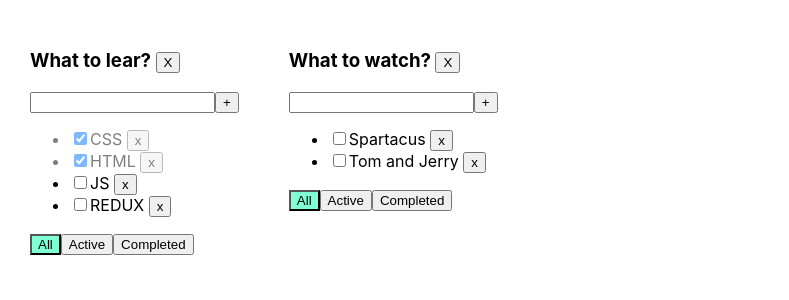
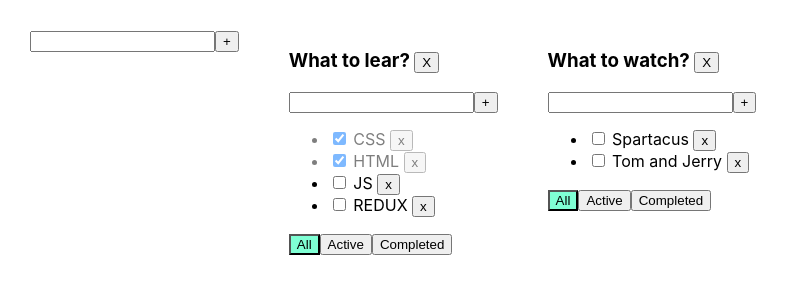
Before and after one commit to borec22/TODOLIST, a React (Create React App) app: page / in a window 1280 px wide. Shown: the top 300 px of the page, without its empty margins (0-789 px from the left). Built offline with nearby package versions, Linux system fonts and the light colour scheme.

Commit message:
06 AddItemForm, EditableSpan

```diff
--- /dev/null
+++ b/src/AddItemForm.tsx
@@ -0,0 +1,43 @@
+import React, {ChangeEvent, KeyboardEvent, useState} from 'react';
+
+type AddItemFormPropsType = {
+   addItem: (title: string) => void
+}
+
+export function AddItemForm(props: AddItemFormPropsType) {
+   const [title, setTitle] = useState('');
+   const [error, setError] = useState<string | null>(null);
+
+   const onChangeTitleTaskHandler = (e: ChangeEvent<HTMLInputElement>) => {
+      setTitle(e.currentTarget.value);
+   }
+
+   const add = () => {
+      if (title.trim() == '') {
+         setError('Field is required');
+         return;
+      }
+
+      props.addItem(title);
+      setTitle('');
+   }
+
+   const onKeyPressHandler = (e: KeyboardEvent<HTMLInputElement>) => {
+      setError(null);
+      if (e.ctrlKey && e.key === 'Enter') {
+         add();
+      }
+   }
+
+   return (
+      <div>
+         <input value={title}
+                onChange={onChangeTitleTaskHandler}
+                onKeyPress={onKeyPressHandler}
+                className={error ? 'error' : ''}
+         />
+         <button onClick={add}>+</button>
+         {error && <div className='error-message'>{error}</div>}
+      </div>
+   );
+}
--- a/src/App.tsx
+++ b/src/App.tsx
@@ -2,6 +2,7 @@ import React, {useState} from 'react';
 import './App.css';
 import {TaskType, Todolist} from './Todolist';
 import {v1} from 'uuid';
+import {AddItemForm} from './AddItemForm';
 
 declare global {
    interface Window {
@@ -59,6 +60,23 @@ function App() {
 
       setTasks({...tasks});
    }
+   const addTodolist = (title: string) => {
+      let todolist: TodolistType = {
+         id: v1(),
+         title,
+         filter: 'all'
+      }
+      setTodolists([todolist, ...todolists]);
+      setTasks({
+         ...tasks,
+         [todolist.id]: []
+      });
+   }
+   const changeTodolistTitle = (title: string, todolistId: string) => setTodolists(
+      todolists.map(t => t.id === todolistId ? {...t, title} : t)
+   );
+
+
    const removeTask = (taskId: string, todoListID: string) => {
       setTasks({
          ...tasks,
@@ -72,10 +90,16 @@ function App() {
          [todoListID]: [newTask, ...tasks[todoListID]]
       });
    }
-   const statusTask = (id: string, isDone: boolean, todoListID: string) => {
+   const changeStatusTask = (id: string, isDone: boolean, todoListID: string) => {
       setTasks({
          ...tasks,
          [todoListID]: tasks[todoListID].map(task => task.id === id ? {...task, isDone} : task)
+      });
+   }
+   const changeTitleTask = (id: string, title: string, todoListID: string) => {
+      setTasks({
+         ...tasks,
+         [todoListID]: tasks[todoListID].map(task => task.id === id ? {...task, title} : task)
       });
    }
    const changeFilter = (filter: FilterType, todoListID: string) => {
@@ -84,6 +108,7 @@ function App() {
 
    return (
       <div className="App">
+         <AddItemForm addItem={addTodolist}/>
          {todolists.map(t => {
             const filteredTasks = filterTasks(tasks[t.id], t.filter);
             return (
@@ -95,9 +120,11 @@ function App() {
                   removeTask={removeTask}
                   changeFilter={changeFilter}
                   addTask={addTask}
-                  statusTask={statusTask}
+                  changeStatusTask={changeStatusTask}
+                  changeTitleTask={changeTitleTask}
                   filter={t.filter}
                   removeTodoList={removeTodoList}
+                  changeTodolistTitle={changeTodolistTitle}
                />
             );
          })}
--- /dev/null
+++ b/src/EditableSpan.tsx
@@ -0,0 +1,23 @@
+import React, {ChangeEvent, useState} from 'react';
+
+type EditableSpanProps = {
+   title: string
+   onChange: (value: string) => void
+}
+
+export function EditableSpan(props: EditableSpanProps) {
+   let [editMode, setEditMode] = useState<boolean>(false);
+   let [title, setTitle] = useState<string>(props.title);
+
+   let onTitleChangeHandler = (e: ChangeEvent<HTMLInputElement>) => setTitle(e.currentTarget.value);
+   const activateEditMode = () => setEditMode(true);
+   const deactivateEditMode = () => {
+      setEditMode(false);
+      props.onChange(title);
+   }
+
+   return editMode ?
+      <input value={title} onChange={onTitleChangeHandler} onBlur={deactivateEditMode} autoFocus/> :
+      <span onDoubleClick={activateEditMode}> {props.title} </span>;
+
+}
--- a/src/Todolist.tsx
+++ b/src/Todolist.tsx
@@ -1,5 +1,7 @@
-import React, {ChangeEvent, KeyboardEvent, useState} from 'react';
+import React, {ChangeEvent} from 'react';
 import {FilterType} from './App';
+import {AddItemForm} from './AddItemForm';
+import {EditableSpan} from './EditableSpan';
 
 export type TaskType = {
    id: string,
@@ -13,59 +15,45 @@ type PropsType = {
    removeTask: (idTask: string, todolistId: string) => void
    addTask: (title: string, todolistId: string) => void
    changeFilter: (filter: FilterType, todolistId: string) => void
-   statusTask: (id: string, isDone: boolean, todolistId: string) => void
+   changeStatusTask: (id: string, isDone: boolean, todolistId: string) => void
+   changeTitleTask: (id: string, title: string, todolistId: string) => void
    filter: FilterType
    removeTodoList: (id: string) => void
+   changeTodolistTitle: (title: string, todolistId: string) => void
 }
 
 export function Todolist(props: PropsType) {
-   const [newTitleTask, setNewTitleTask] = useState('');
-   const [error, setError] = useState<string | null>(null);
 
-   const onChangeTitleTaskHandler = (e: ChangeEvent<HTMLInputElement>) => {
-      setNewTitleTask(e.currentTarget.value);
+   const addTask = (title: string) => {
+      props.addTask(title, props.id);
    }
-   const addTask = () => {
-      if (newTitleTask.trim() == '') {
-         setError('Field is required');
-         return;
-      }
 
-      props.addTask(newTitleTask, props.id);
-      setNewTitleTask('');
-   }
-   const onKeyPressHandler = (e: KeyboardEvent<HTMLInputElement>) => {
-      setError(null);
-      if (e.ctrlKey && e.key === 'Enter') {
-         addTask();
-      }
-   }
-   const setAll = () =>  props.changeFilter('all', props.id);
-   const setActive = () =>  props.changeFilter('active', props.id);
-   const setCompleted = () =>  props.changeFilter('completed', props.id);
+   const setAll = () => props.changeFilter('all', props.id);
+   const setActive = () => props.changeFilter('active', props.id);
+   const setCompleted = () => props.changeFilter('completed', props.id);
+
+   const changeTodolistTitleHandler = (title: string) => props.changeTodolistTitle(title, props.id);
 
    return (
       <div>
-         <h3>{props.title} <button onClick={() => { props.removeTodoList(props.id) }}>X</button></h3>
-         <div>
-            <input value={newTitleTask}
-                   onChange={onChangeTitleTaskHandler}
-                   onKeyPress={onKeyPressHandler}
-                   className={error ? 'error' : ''}
-            />
-            <button onClick={addTask}>+</button>
-            {error && <div className='error-message'>{error}</div>}
-         </div>
+         <h3><EditableSpan title={props.title} onChange={changeTodolistTitleHandler} />
+            <button onClick={() => {
+               props.removeTodoList(props.id)
+            }}>X
+            </button>
+         </h3>
+         <AddItemForm addItem={addTask}/>
          <ul>
             {
                props.tasks.map(task => {
                   const removeTask = () => props.removeTask(task.id, props.id);
-                  const changeStatusTaskHandler = (e: ChangeEvent<HTMLInputElement>) => props.statusTask(task.id, e.currentTarget.checked, props.id);
+                  const changeStatusTaskHandler = (e: ChangeEvent<HTMLInputElement>) => props.changeStatusTask(task.id, e.currentTarget.checked, props.id);
+                  const changeTitleTaskHandler = (title: string) => props.changeTitleTask(task.id, title, props.id);
 
                   return (
                      <li key={task.id} className={task.isDone ? 'is-done' : ''}>
                         <input type="checkbox" checked={task.isDone} onChange={changeStatusTaskHandler}/>
-                        <span>{task.title} </span>
+                        <EditableSpan title={task.title} onChange={changeTitleTaskHandler}/>
                         <button onClick={removeTask}>x</button>
                      </li>
                   );
@@ -75,7 +63,8 @@ export function Todolist(props: PropsType) {
          <div>
             <button onClick={setAll} className={props.filter === 'all' ? 'active-filter' : ''}>All</button>
             <button onClick={setActive} className={props.filter === 'active' ? 'active-filter' : ''}>Active</button>
-            <button onClick={setCompleted} className={props.filter === 'completed' ? 'active-filter' : ''}>Completed</button>
+            <button onClick={setCompleted} className={props.filter === 'completed' ? 'active-filter' : ''}>Completed
+            </button>
          </div>
       </div>
    );
```
Lines whose indentation alone changed are shown as unchanged.
